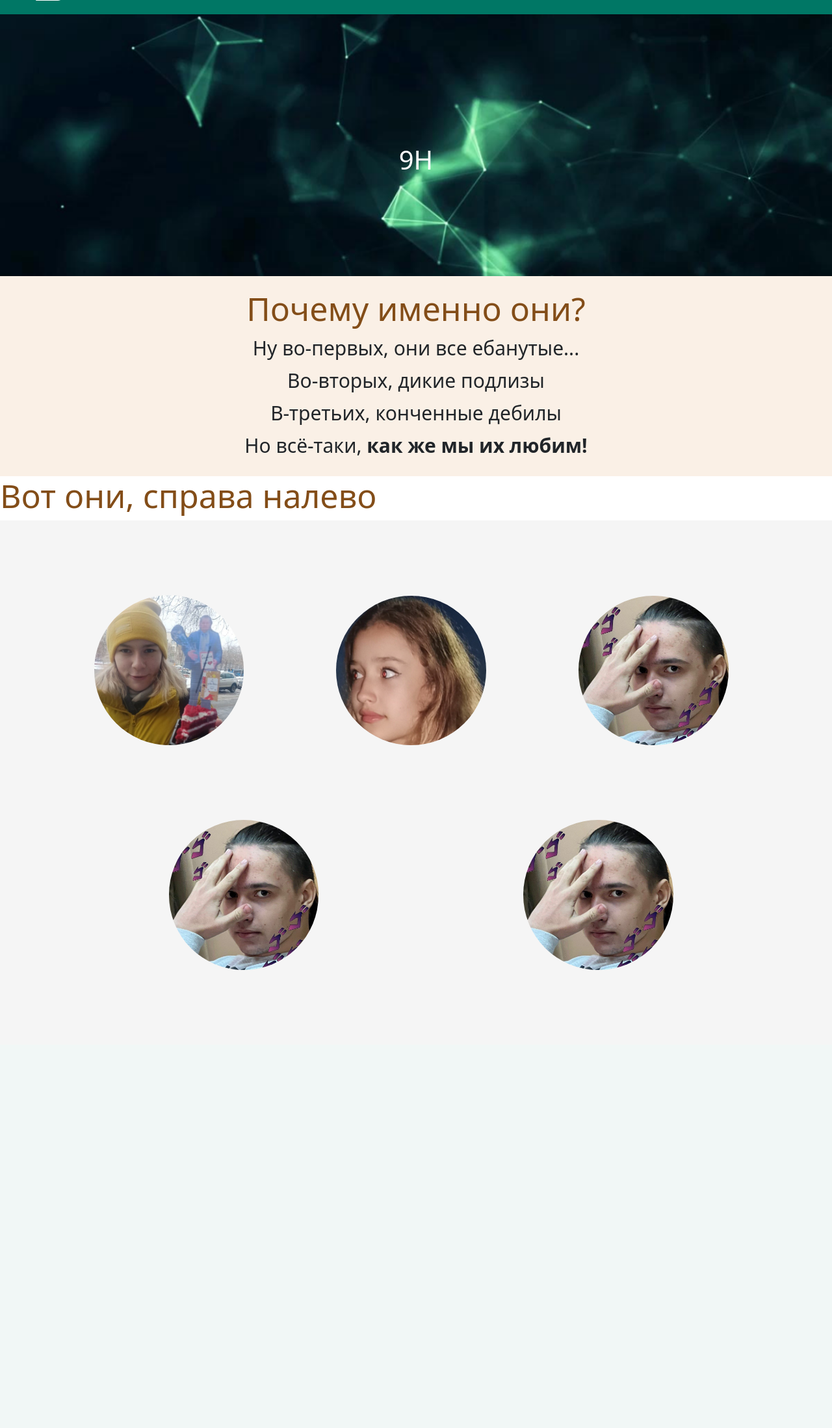
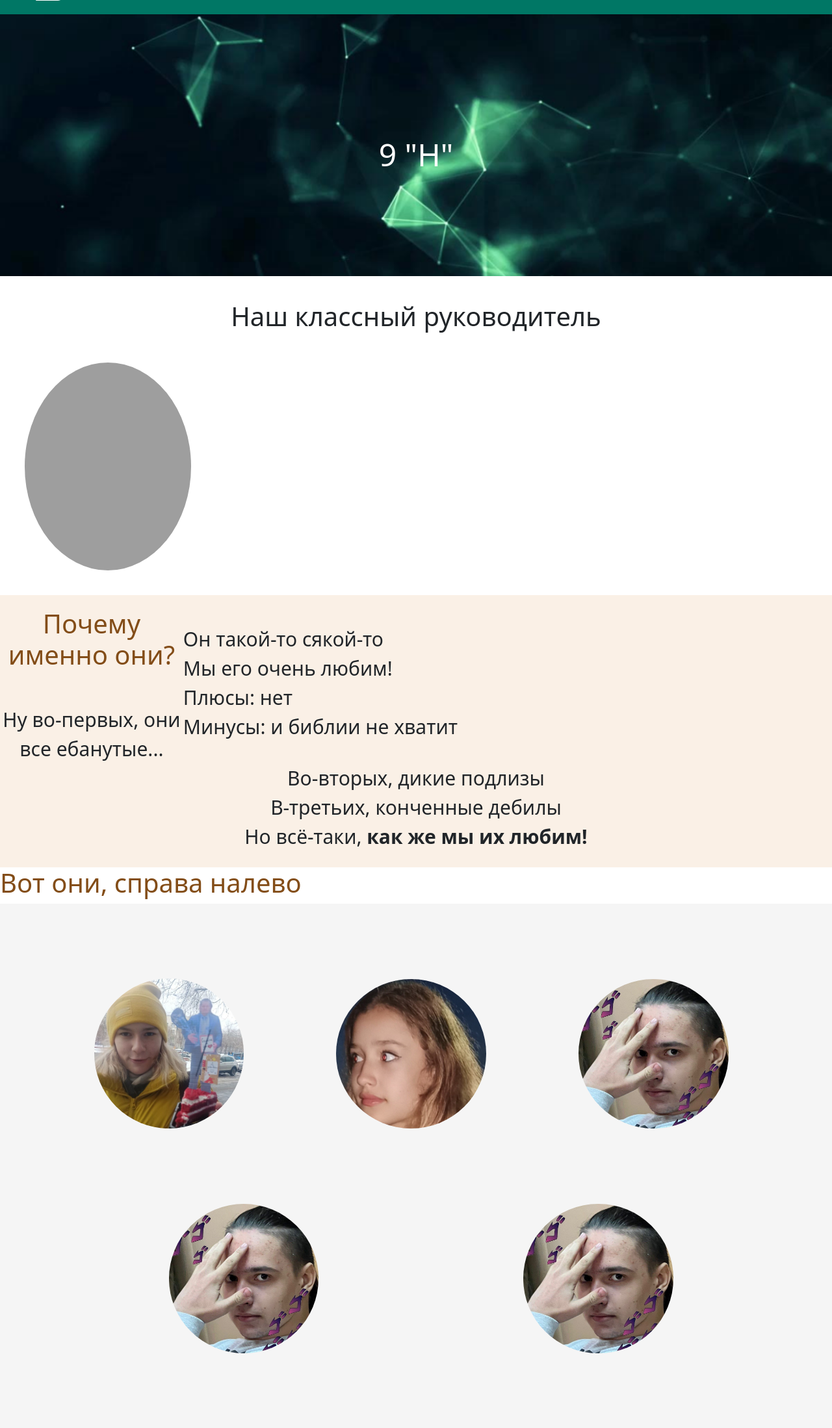
Before and after one commit to SaminaSattarova/HTML_project, a Flask app: page /project in a window 1280 px wide. Shown: the part 62-2260 px from the top of the page at 65% size. Before the commit the page ends 1555 px from the top, so only its background shows below. Run offline with Flask 2, Linux system fonts and the light colour scheme; grey boxes are pictures that could not be loaded.

Commit message:
промежуточная реализация классрука

```diff
--- a/project.py
+++ b/project.py
@@ -9,4 +9,4 @@ def index():
 
 
 if __name__ == '__main__':
-    app.run(port=7961, host='127.0.0.1')
+    app.run(port=7928, host='127.0.0.1')
--- a/static/css_img/style.css
+++ b/static/css_img/style.css
@@ -4,9 +4,24 @@
   height: 84px;
 }
 
-.h1{
- color: #834d18;
- font-size: 50px;
+.zagolvok {
+  text-align: center;
+  padding-top: 3%;
+  padding-bottom: 3%;
+}
+
+.classruk {
+  width: 20%;
+  height: 320px;
+  border-radius: 50%;
+  margin-left: 3%;
+  margin-bottom: 3%;
+}
+
+.block_classruk {
+ font-size: 30px;
+ float: right;
+ padding-right: 45%;
 }
 
 .description {
@@ -16,21 +31,17 @@
  background-color: #faf0e6;
  padding-bottom: 20px;
  padding-top: 20px;
-
 }
 
-.p{
+p {
  margin-bottom: 5px;
 }
 
 .avas_area {
- width: 100%;
- height: 30%;
  background-color: #f5f5f5;
  padding-left: 5%;
  padding-right: 5%;
 }
-
 
 .avatarki_3 {
  width: 20%;
@@ -52,14 +63,13 @@
  margin-right: 10%;
 }
 
-
 .background_9n {
   background-image: url("background_9n.png");
   height: 403px;
   background-size: 100%;
   color: white;
   text-align: center;
-  padding-top: 200px;
+  padding-top: 180px;
 }
 
 .logo {
--- a/templates/base.html
+++ b/templates/base.html
@@ -20,33 +20,31 @@
     </nav>
   </div>
   <div class="background_9n">
-    <h1>9Н</h1>
+    <label><font size="60">9 "Н"</font></label>
+  </div>
+  <h1 class="zagolvok">Наш классный руководитель</h1>
+  <img src="../static/css_img/boris.jpg" alt="борямбус" class="classruk">
+  <div class="block_classruk">
+    <br><label>Он такой-то сякой-то</label>
+    <br><label>Мы его очень любим!</label>
+    <br><label>Плюсы: нет</label>
+    <br><label>Минусы: и библии не хватит</label>
   </div>
   <div class="description">
-    <h1 class="h1">Почему именно они?</h1>
-    <p class="p">
-      Ну во-первых, они все ебанутые...
-    </p>
-    <p class="p">
-      Во-вторых, дикие подлизы
-    </p>
-    <p class="p">
-      В-третьих, конченные дебилы
-    </p>
-    <p class="p">
-      Но всё-таки, <strong>как же мы их любим!</strong>
+    <h1><font color="#834d18" font-size="50px">Почему именно они?</font></h1>
+    <p>
+      <br>Ну во-первых, они все ебанутые...
+      <br>Во-вторых, дикие подлизы
+      <br>В-третьих, конченные дебилы
+      <br>Но всё-таки, <strong>как же мы их любим!</strong>
     </p>
   </div>
   <div>
-    <h1 class="h1">
-      Вот они, справа налево
-    </h1>
+    <h1><font color="#834d18" font-size="50px">Вот они, справа налево</font></h1>
     <div class="avas_area">
       <img src="../static/css_img/first_creator.jpg" alt="нытик" class="avatarki_3">
       <img src="../static/css_img/second_creator.jpg" alt="задолбалась слушать нытьё" class="avatarki_3">
       <img src="../static/css_img/mks.jpg" alt="no questions pls" class="avatarki_3">
-    </div>
-    <div class="avas_area">
       <img src="../static/css_img/mks.jpg" alt="no questions pls" class="avatarki_2">
       <img src="../static/css_img/mks.jpg" alt="no questions pls" class="avatarki_2">
     </div>
```
